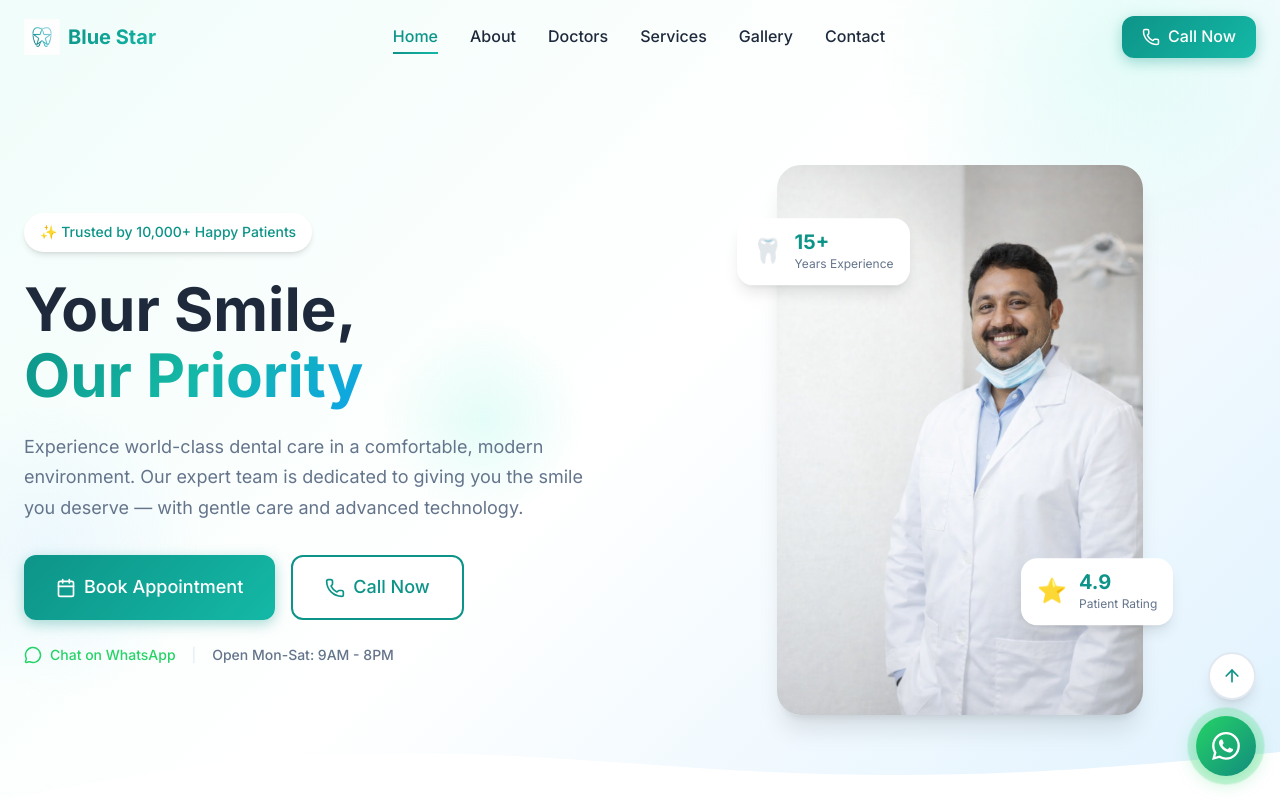
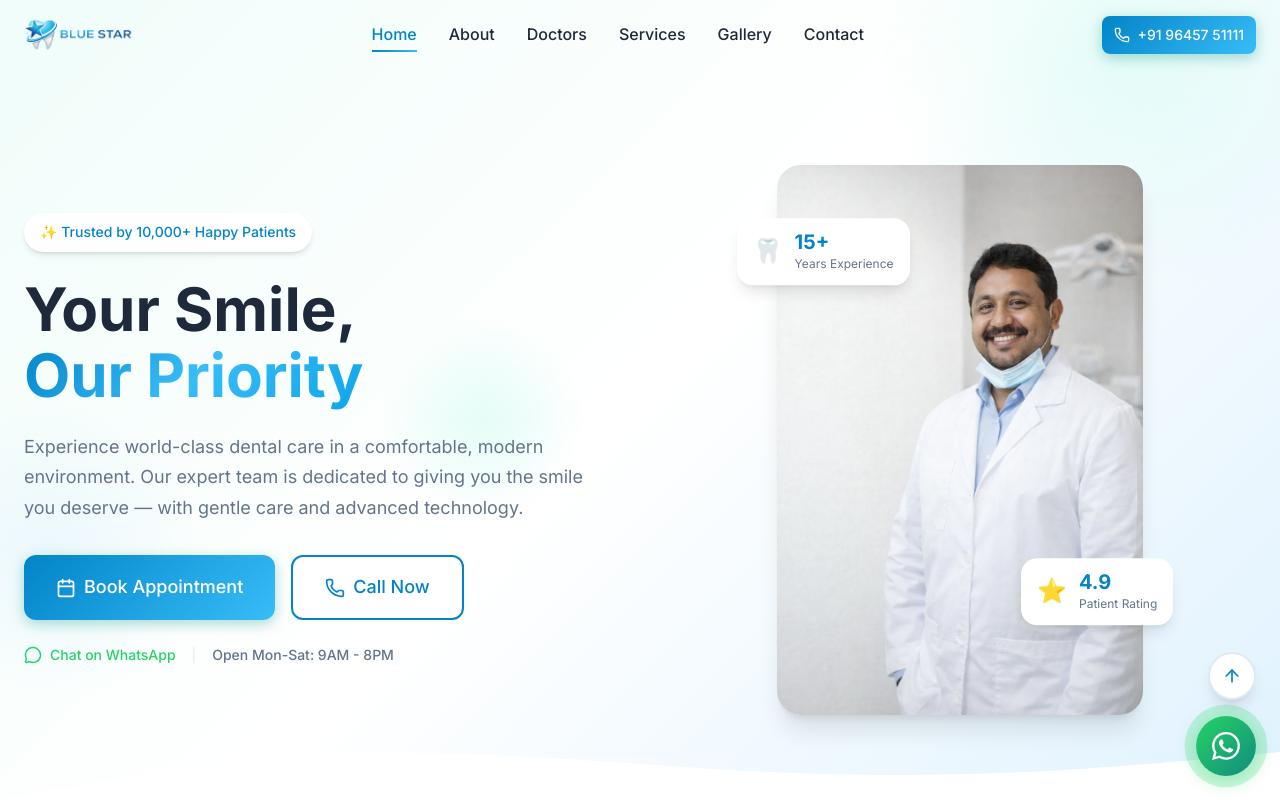
Before and after one commit to renjithroy/dental-studio-antigravity, a React (Vite) app: page / in a window 1280 px wide. Shown: the top 800 px of the page. Built offline with nearby package versions, Linux system fonts and the light colour scheme.

Commit message:
change theme to blue

```diff
--- a/src/components/Doctors.css
+++ b/src/components/Doctors.css
@@ -59,8 +59,8 @@
     position: absolute;
     inset: 0;
     background: linear-gradient(to top,
-            rgba(13, 148, 136, 0.95) 0%,
-            rgba(13, 148, 136, 0.8) 50%,
+            rgba(2, 132, 199, 0.95) 0%,
+            rgba(2, 132, 199, 0.8) 50%,
             transparent 100%);
     display: flex;
     align-items: flex-end;
--- a/src/components/Footer.jsx
+++ b/src/components/Footer.jsx
@@ -68,7 +68,6 @@ export default function Footer() {
                         <div className="footer-brand">
                             <a href="#home" className="footer-logo" onClick={(e) => handleNavClick(e, '#home')}>
                                 <img src="/images/logo.png" alt="Blue Star" className="footer-logo-img" />
-                                <span className="logo-text">Blue Star</span>
                             </a>
                             <p className="footer-description">
                                 Your trusted partner for comprehensive dental care. We combine
--- a/src/components/Hero.jsx
+++ b/src/components/Hero.jsx
@@ -51,7 +51,7 @@ export default function Hero() {
                     </div>
                     <div className="hero-quick-contact animate-fade-in-up" style={{ animationDelay: '0.6s' }}>
                         <a
-                            href="https://wa.me/919876543210?text=Hello! I would like to book an appointment."
+                            href="https://wa.me/919645751111?text=Hello! I would like to book an appointment."
                             target="_blank"
                             rel="noopener noreferrer"
                             className="whatsapp-link"
--- a/src/components/Navbar.css
+++ b/src/components/Navbar.css
@@ -36,8 +36,8 @@
 }
 
 .logo-img {
-    height: 36px;
-    width: auto;
+    /* height: 100px; */
+    width: 110px;
     object-fit: contain;
 }
 
@@ -90,8 +90,21 @@
     gap: var(--spacing-4);
 }
 
-.nav-cta {
-    padding: var(--spacing-2) var(--spacing-5);
+.nav-cta-link {
+    display: flex;
+    align-items: center;
+    gap: var(--spacing-2);
+    font-size: var(--font-size-sm);
+    font-weight: 500;
+    color: white;
+    padding: var(--spacing-2) var(--spacing-3);
+    border-radius: var(--radius-md);
+    transition: all var(--transition-fast);
+}
+
+.nav-cta-link:hover {
+    color: var(--color-primary);
+    background: var(--color-primary-50);
 }
 
 .nav-cta-mobile {
@@ -102,6 +115,10 @@
     display: none;
     padding: var(--spacing-2);
     color: var(--color-text-primary);
+}
+
+.mobile-menu-close {
+    display: none;
 }
 
 /* Mobile Styles */
@@ -126,6 +143,26 @@
         right: 0;
     }
 
+    .mobile-menu-close {
+        position: absolute;
+        top: var(--spacing-4);
+        right: var(--spacing-4);
+        display: flex;
+        align-items: center;
+        justify-content: center;
+        width: 40px;
+        height: 40px;
+        border-radius: var(--radius-lg);
+        color: var(--color-text-secondary);
+        background: var(--color-background-alt);
+        transition: all var(--transition-fast);
+    }
+
+    .mobile-menu-close:hover {
+        background: var(--color-primary-50);
+        color: var(--color-primary);
+    }
+
     .navbar-links li {
         width: 100%;
     }
@@ -146,7 +183,7 @@
         display: none;
     }
 
-    .nav-cta {
+    .nav-cta-link {
         display: none;
     }
 
--- a/src/components/Navbar.jsx
+++ b/src/components/Navbar.jsx
@@ -60,10 +60,19 @@ export default function Navbar() {
             <div className="navbar-container container">
                 <a href="#home" className="navbar-logo" onClick={(e) => handleNavClick(e, '#home')}>
                     <img src="/images/logo.png" alt="Blue Star" className="logo-img" />
-                    <span className="logo-text">Blue Star</span>
+                    {/* <span className="logo-text">Blue Star</span> */}
                 </a>
 
                 <ul className={`navbar-links ${isMobileMenuOpen ? 'active' : ''}`}>
+                    {/* Mobile Menu Close Button */}
+                    <button
+                        className="mobile-menu-close"
+                        onClick={() => setIsMobileMenuOpen(false)}
+                        aria-label="Close menu"
+                    >
+                        <X size={24} />
+                    </button>
+
                     {navLinks.map((link) => (
                         <li key={link.href}>
                             <a
@@ -76,7 +85,7 @@ export default function Navbar() {
                         </li>
                     ))}
                     <li className="nav-cta-mobile">
-                        <a href="tel:+919876543210" className="btn btn-primary">
+                        <a href="tel:+919645751111" className="btn btn-primary">
                             <Phone size={18} />
                             Call Now
                         </a>
@@ -84,9 +93,9 @@ export default function Navbar() {
                 </ul>
 
                 <div className="navbar-actions">
-                    <a href="tel:+919876543210" className="nav-cta btn btn-primary">
-                        <Phone size={18} />
-                        Call Now
+                    <a href="tel:+919645751111" className="nav-cta-link btn btn-primary">
+                        <Phone size={16} />
+                        <span>+91 96457 51111</span>
                     </a>
                     <button
                         className="mobile-menu-btn"
--- a/src/components/WhatsAppButton.css
+++ b/src/components/WhatsAppButton.css
@@ -12,20 +12,19 @@
     position: absolute;
     width: 60px;
     height: 60px;
-    background: #25D366;
+    background: transparent;
     border-radius: 50%;
     animation: whatsapp-pulse 2s ease-out infinite;
+    z-index: -1;
 }
 
 @keyframes whatsapp-pulse {
     0% {
-        transform: scale(1);
-        opacity: 0.5;
+        box-shadow: 0 0 0 0 rgba(37, 211, 102, 0.5);
     }
 
     100% {
-        transform: scale(1.5);
-        opacity: 0;
+        box-shadow: 0 0 0 20px rgba(37, 211, 102, 0);
     }
 }
 
@@ -44,7 +43,7 @@
 }
 
 .whatsapp-float:hover .whatsapp-icon {
-    transform: scale(1.1);
+    transform: scale(1.05);
     box-shadow: 0 6px 25px rgba(37, 211, 102, 0.5);
 }
 
--- a/src/components/WhatsAppButton.jsx
+++ b/src/components/WhatsAppButton.jsx
@@ -2,7 +2,7 @@
 import './WhatsAppButton.css';
 
 export default function WhatsAppButton() {
-    const phoneNumber = '919876543210';
+    const phoneNumber = '919645751111';
     const message = 'Hello! I would like to book an appointment at Blue Star Dental Clinic.';
     const whatsappUrl = `https://wa.me/${phoneNumber}?text=${encodeURIComponent(message)}`;
 
--- a/src/index.css
+++ b/src/index.css
@@ -8,9 +8,17 @@
 /* CSS Custom Properties (Design Tokens) */
 :root {
   /* Colors - Calm Healthcare Palette */
-  --color-primary: #0D9488;
+  /* --color-primary: #0D9488;
   --color-primary-light: #14B8A6;
-  --color-primary-dark: #0F766E;
+  --color-primary-dark: #0F766E; */
+
+  /* Colors - Dental Blue Palette */
+  --color-primary: #0284C7;
+  /* Sky 600 - Trust & Professionalism */
+  --color-primary-light: #38BDF8;
+  /* Sky 400 - Fresh & Clean */
+  --color-primary-dark: #0369A1;
+
   --color-primary-50: #F0FDFA;
   --color-primary-100: #CCFBF1;
 
```
Also changed, not shown: public/images/logo.png, src/components/Contact.jsx (line endings or trailing spaces).
